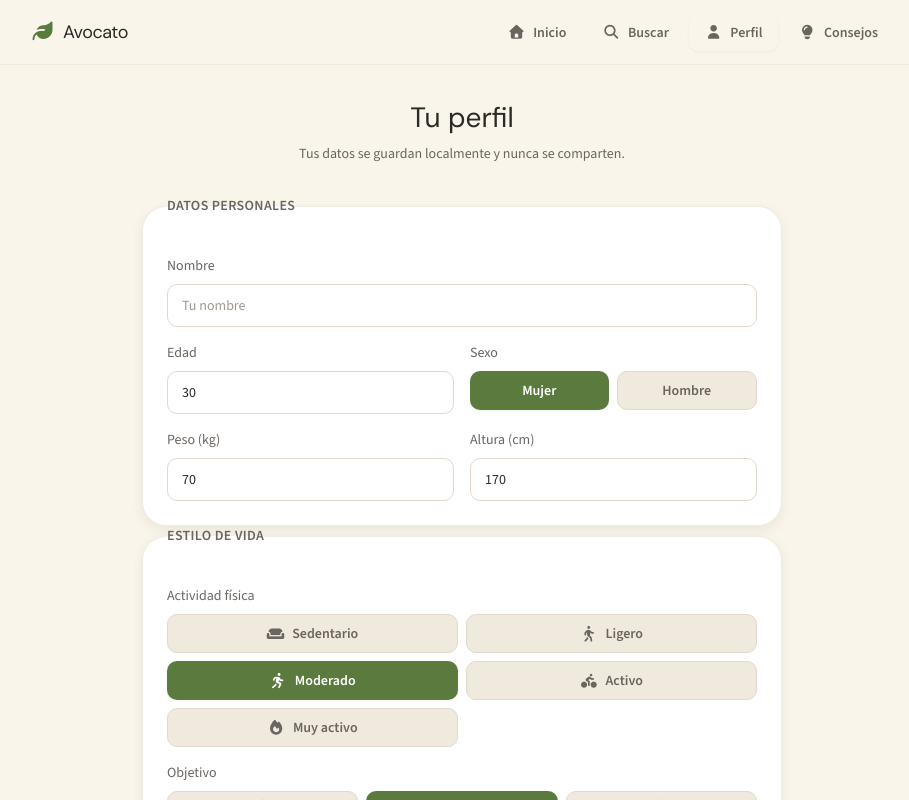
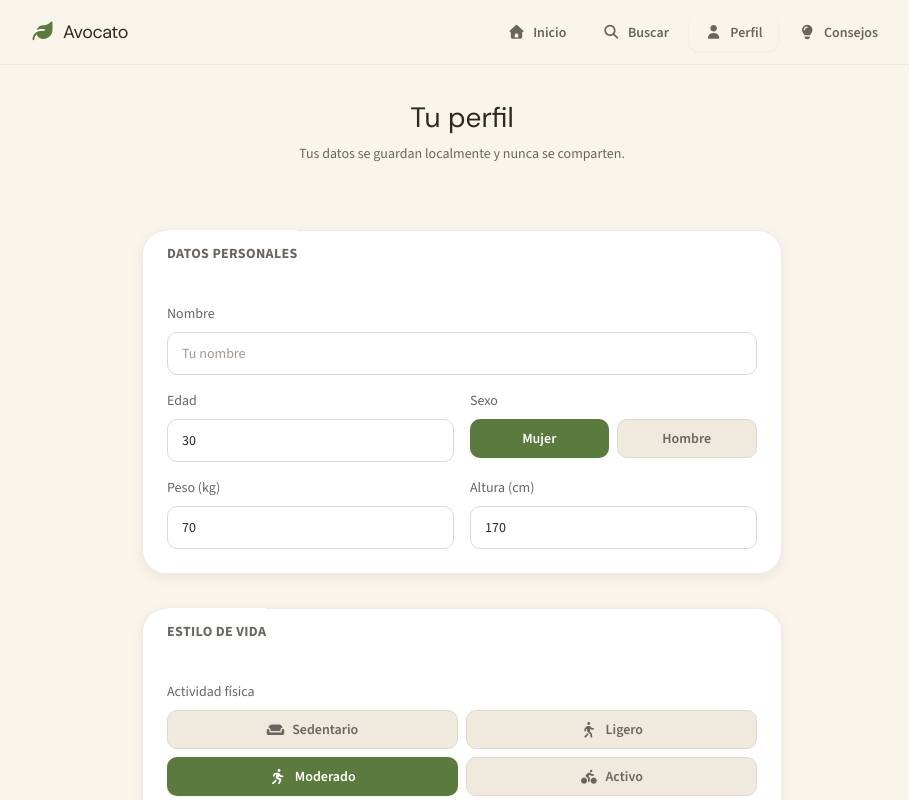
Before and after one commit to papercri/diario-nutricional, a Vue app: page /profile in a window 1280 px wide. Shown: the top 800 px of the page, without its empty margins (178-1087 px from the left). Built offline with nearby package versions, Linux system fonts and the light colour scheme.

Commit message:
style: correcciones menores de formato y spacing
- ProfileView: font-semibold → font-bold, pt-12 en legends, mt-8 en goals
- TipsView: formateo prettier en div de loading
- App.vue: fix whitespace en footer

```diff
--- a/src/App.vue
+++ b/src/App.vue
@@ -18,7 +18,7 @@ import AppHeader from './components/AppHeader.vue'
       class="py-8 text-center text-xs"
       style="color: var(--clr-text-faint); border-top: 1px solid var(--clr-border-subtle)"
     >
-      <p       class="font-display">Avocato — Tu diario nutricional</p>
+      <p class="font-display">Avocato — Tu diario nutricional</p>
     </footer>
   </div>
 </template>
--- a/src/views/ProfileView.vue
+++ b/src/views/ProfileView.vue
@@ -23,7 +23,7 @@ const target = computed(() => userStore.goals.targetCalories)
     <form class="space-y-6" @submit.prevent aria-label="Formulario de perfil">
       <fieldset class="space-y-4 p-6 rounded-2xl border-0 m-0 card-elevated">
         <legend
-          class="text-sm font-semibold uppercase tracking-wide"
+          class="text-sm font-bold uppercase tracking-wide pt-12"
           style="color: var(--clr-text-muted)"
         >
           Datos personales
@@ -154,7 +154,7 @@ const target = computed(() => userStore.goals.targetCalories)
 
       <fieldset class="space-y-4 p-6 rounded-2xl border-0 m-0 card-elevated">
         <legend
-          class="text-sm font-semibold uppercase tracking-wide"
+          class="text-sm font-bold uppercase tracking-wide pt-12"
           style="color: var(--clr-text-muted)"
         >
           Estilo de vida
@@ -224,11 +224,11 @@ const target = computed(() => userStore.goals.targetCalories)
 
       <section
         v-if="userStore.isProfileComplete"
-        class="p-6 rounded-2xl shadow-sm space-y-3"
+        class="p-6 rounded-2xl shadow-sm space-y-3 mt-8"
         style="background: var(--clr-primary-light); border: 1px solid var(--clr-border)"
         aria-label="Tus metas calculadas"
       >
-        <h2 class="text-sm font-semibold uppercase tracking-wide" style="color: var(--clr-primary)">
+        <h2 class="text-sm font-bold uppercase tracking-wide" style="color: var(--clr-primary)">
           Tus metas calculadas
         </h2>
         <div class="grid grid-cols-1 sm:grid-cols-3 gap-4 text-center">
```
Also changed, not shown: src/views/TipsView.vue (+1 -6 lines).
